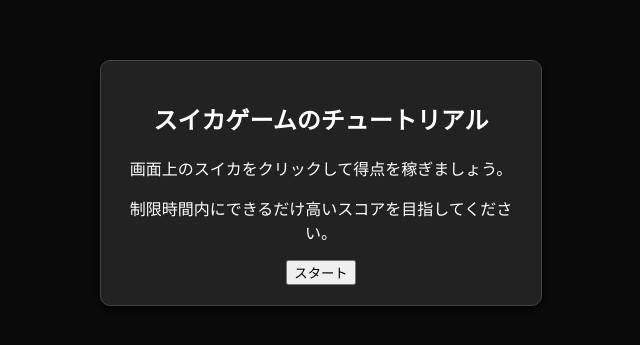
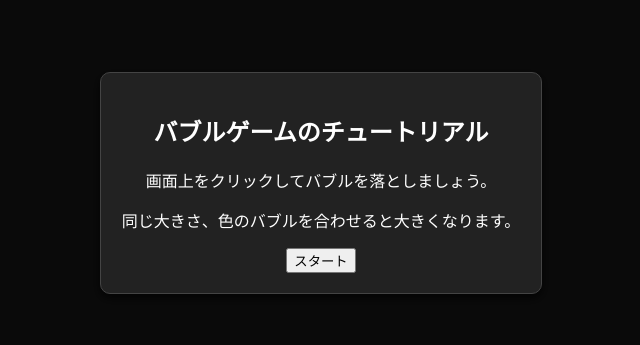
Before and after one commit to Graduation-Project-KBC-ITE-2-2/demo-repository, a website built with Vite: page Suica/suica.html in a window 1280 px wide. Shown: the part 217-562 px from the top of the page, without its empty margins (319-959 px from the left). Built offline with nearby package versions, Linux system fonts and the light colour scheme.

Commit message:
バブルのチュートリアルの変更

```diff
--- a/Suica/suica.html
+++ b/Suica/suica.html
@@ -12,9 +12,10 @@
 
 <div class="modal" id="tutorial">
   <div class="modal-content">
-    <h2>スイカゲームのチュートリアル</h2>
-    <p>画面上のスイカをクリックして得点を稼ぎましょう。</p>
-    <p>制限時間内にできるだけ高いスコアを目指してください。</p>
+    <h2>バブルゲームのチュートリアル</h2>
+    <p>画面上をクリックしてバブルを落としましょう。
+    </p>
+    <p>同じ大きさ、色のバブルを合わせると大きくなります。</p>
     <button id="startButton" class="common-button">スタート</button>
   </div>
 </div>
```
